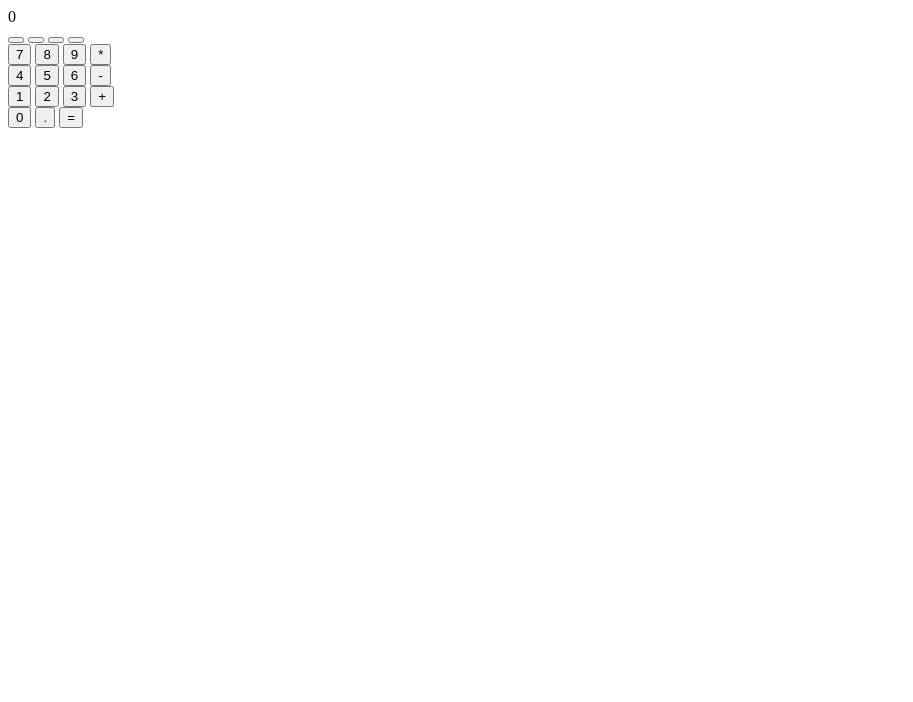
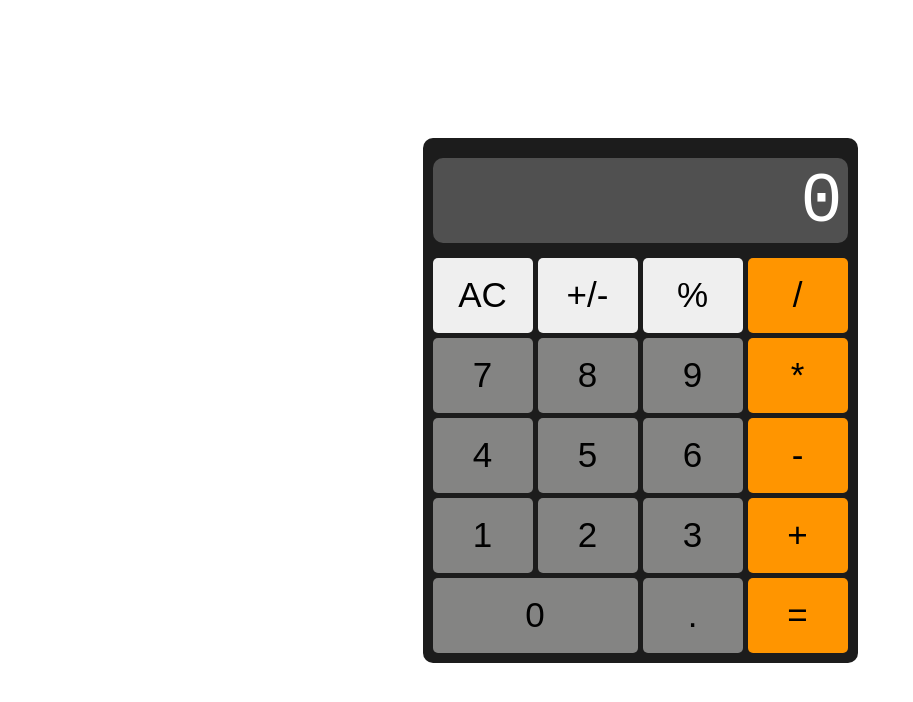
Before and after one commit to TristanTsang/calculator, a plain HTML site: page index.html in a window 1280 px wide. Shown: the whole page, without its empty margins (0-913 px from the left). Drawn offline with Linux system fonts and the light colour scheme.

Commit message:
Finish UI HTML and CSS

```diff
--- a/index.html
+++ b/index.html
@@ -11,10 +11,10 @@
     <div class="calculator">
       <div class="display">0</div>
       <div class="row">
-        <button class="clear utillity"></button>
-        <button class="change-sign utillity"></button>
-        <button class="percent utillity"></button>
-        <button class="divide operation"></button>
+        <button class="clear utillity">AC</button>
+        <button class="change-sign utillity">+/-</button>
+        <button class="percent utillity">%</button>
+        <button class="divide operation">/</button>
       </div>
       <div class="row">
         <button class="number">7</button>
@@ -35,7 +35,7 @@
         <button class="add operation">+</button>
       </div>
       <div class="row">
-        <button class="number">0</button>
+        <button class="number double">0</button>
         <button class="dot number">.</button>
         <button class="equal operation">=</button>
       </div>
--- a/styles.css
+++ b/styles.css
@@ -0,0 +1,61 @@
+.calculator {
+  background-color: rgba(28, 28, 28);
+  padding: 10px;
+  border-radius: 10px;
+  width: 415px;
+  gap: 5px;
+  display: flex;
+  flex-direction: column;
+  margin-top: auto;
+  margin-bottom: auto;
+}
+html {
+  font-family: monospace;
+}
+
+button {
+  width: 100px;
+  height: 75px;
+  border: none;
+  border-radius: 5px;
+  font-size: 35px;
+  text-align: center;
+  vertical-align: center;
+}
+
+.double {
+  width: 205px;
+}
+.row {
+  gap: 5px;
+  flex: 1;
+  display: flex;
+}
+
+html,
+body {
+  height: 100%;
+  width: 100%;
+  display: flex;
+  align-items: center;
+  justify-content: center;
+}
+.display {
+  margin-top: 10px;
+  margin-bottom: 10px;
+  padding: 5px;
+  background-color: rgba(80, 80, 80);
+  color: white;
+  height: 75px;
+  text-align: right;
+  font-size: 70px;
+  vertical-align: center;
+  border-radius: 10px;
+}
+
+.operation {
+  background-color: rgba(255, 149, 0);
+}
+.number {
+  background-color: rgb(132, 132, 131);
+}
```
